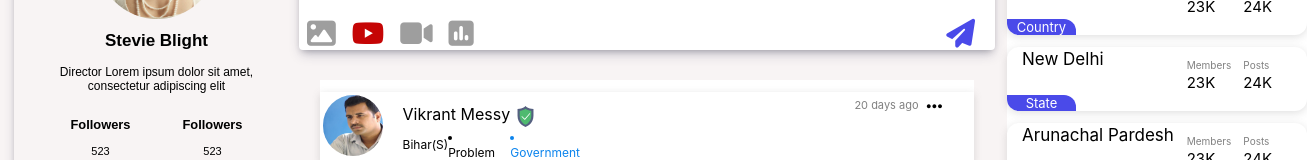
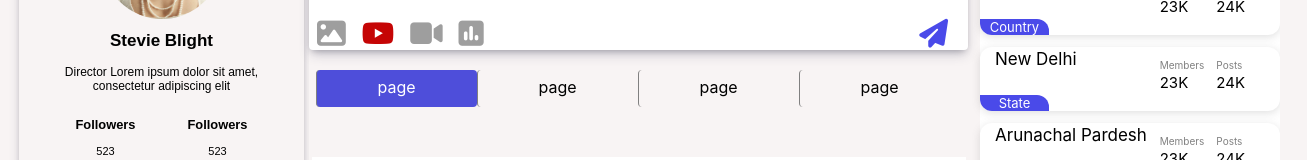
Before and after one commit to Abhishekbharti9910/Aitra-Assign, a React (Create React App) app: page / in a window 1280 px wide. Shown: the part 232-392 px from the top of the page, 1307 px wide, since content can reach past the window. Built offline with nearby package versions, Linux system fonts and the light colour scheme; a web font is replaced by a local one.

Commit message:
main pages navigation added

```diff
--- a/src/component/Main.js
+++ b/src/component/Main.js
@@ -4,6 +4,7 @@ import Post from './Post'
 import Feed from './Feed'
 import feedImg1 from '../image/feed1.jpg'
 import feedImg from '../image/feedMain.jpg'
+import MainPages from './MainPages'
 
 
 function Main() {
@@ -14,6 +15,7 @@ function Main() {
   return (
     <main id='main-container'>
         <Post />
+        <MainPages />
         <Feed
          name="Vikrant Messy"  location="Bihar(S)" proImg={feedImg1} day={20}
          para={para1} like={230} dislike={10} comment={9}
--- /dev/null
+++ b/src/component/MainPages.js
@@ -0,0 +1,15 @@
+import React from 'react'
+import '../style/MainPages.css'
+
+function MainPages() {
+  return (
+    <div id='MainPages'>
+        <div className='MainPages-child make-active '>page</div>
+        <div className='MainPages-child'>page</div>
+        <div className='MainPages-child'>page</div>
+        <div className='MainPages-child'>page</div>
+    </div>
+  )
+}
+
+export default MainPages
--- /dev/null
+++ b/src/style/MainPages.css
@@ -0,0 +1,23 @@
+#MainPages {
+    display: flex;
+    width: 646px;
+    margin-top: 20px;
+    margin-bottom: 20px;
+    align-items: center;
+}
+
+.MainPages-child {
+    text-align: center;
+    line-height: 34px;
+    width: 161px;
+    height: 37px;
+    color: black;
+    border-radius: 4px;
+    border-left: 0.1px solid gray;
+    cursor: pointer;
+}
+
+.make-active {
+    background-color: rgb(78, 78, 218);
+    color: #fff;
+}
--- a/src/style/Post.css
+++ b/src/style/Post.css
@@ -1,5 +1,5 @@
 #post {
-    width: 696px;
+    width: 659px;
     height: 169px;
     background-color: #fff;
     border-radius: 4px;
```
